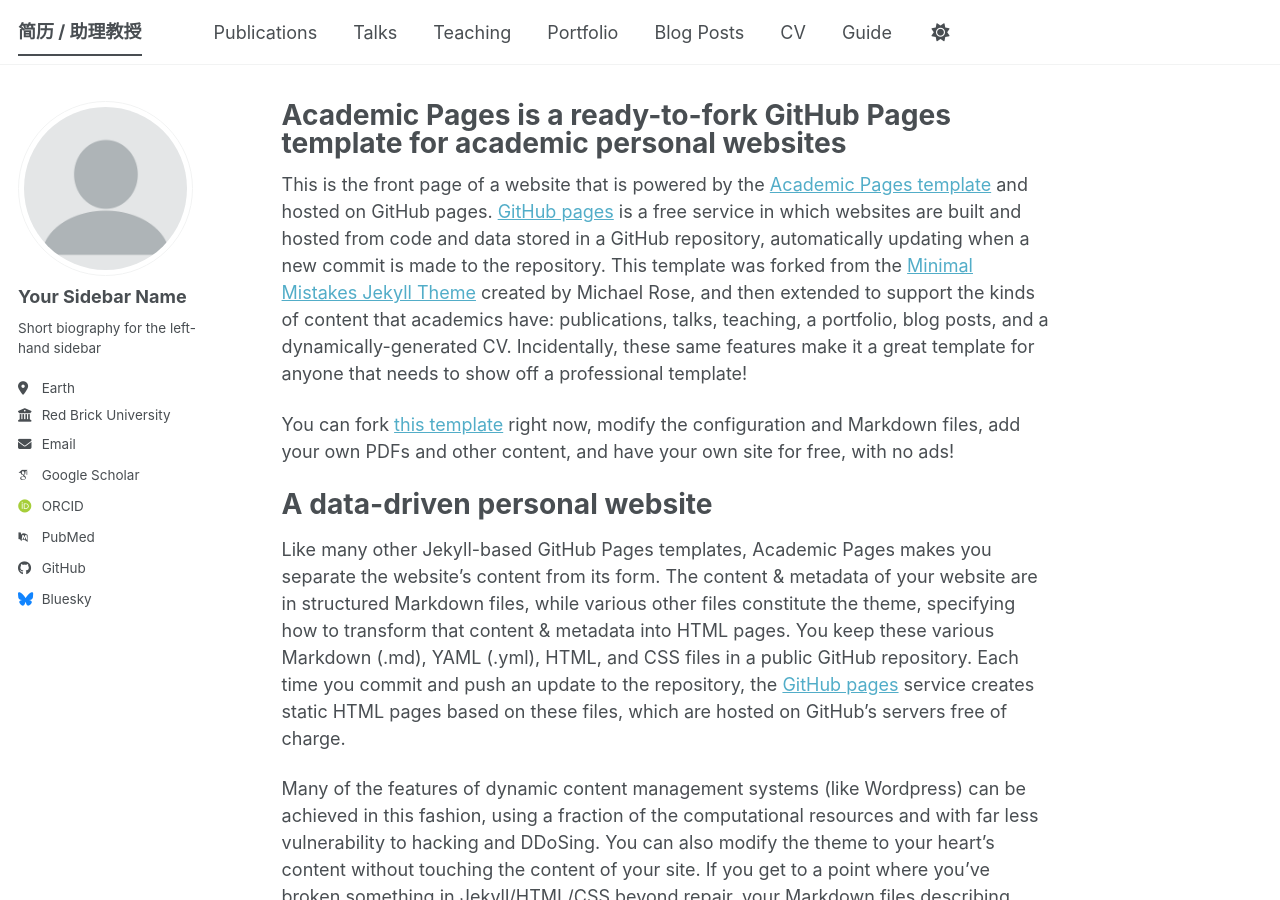
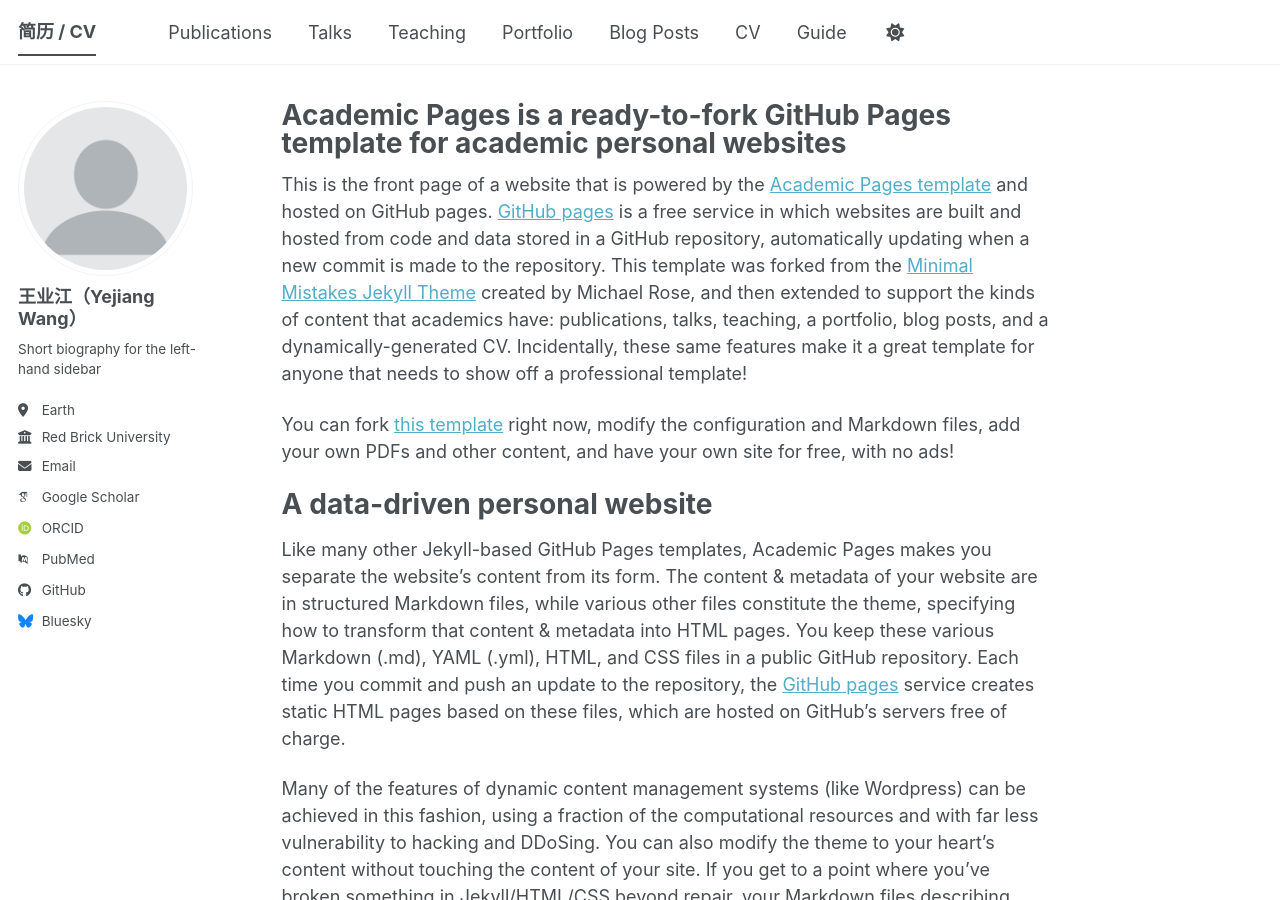
Before and after one commit to wyejiang/wyejiang.github.io, a Jekyll site: the page built from _pages/about.md, in a window 1280 px wide and 900 px high. Built offline with Jekyll 4.4.1, drawn with Linux system fonts in a browser that asks for light colours; some web fonts are replaced; a script bundle is joined from its source files by our own code; library files that are not in the unit come from our copies.

Commit message:
Update _config.yml

```diff
--- a/_config.yml
+++ b/_config.yml
@@ -9,7 +9,7 @@
 # Basic Site Settings
 locale                   : "en-US"
 site_theme               : "default" # The available themes options are "default", "air", "sunrise", "mint", "dirt" and "contrast"
-title                    : "简历 / 助理教授"
+title                    : "简历 / CV"
 title_separator          : "-"
 name                     : &name "王业江（Yejiang Wang）"
 description              : &description "Your Name's academic portfolio"   # Update this with a general description of your site, this is the default if not overridden by a page
@@ -24,7 +24,7 @@
 author:
   # Biographic information
   avatar           : "profile.png"
-  name             : "Your Sidebar Name"
+  name             : "王业江（Yejiang Wang）"
   pronouns         : # example: "she/her"
   bio              : "Short biography for the left-hand sidebar"
   location         : "Earth"
```
